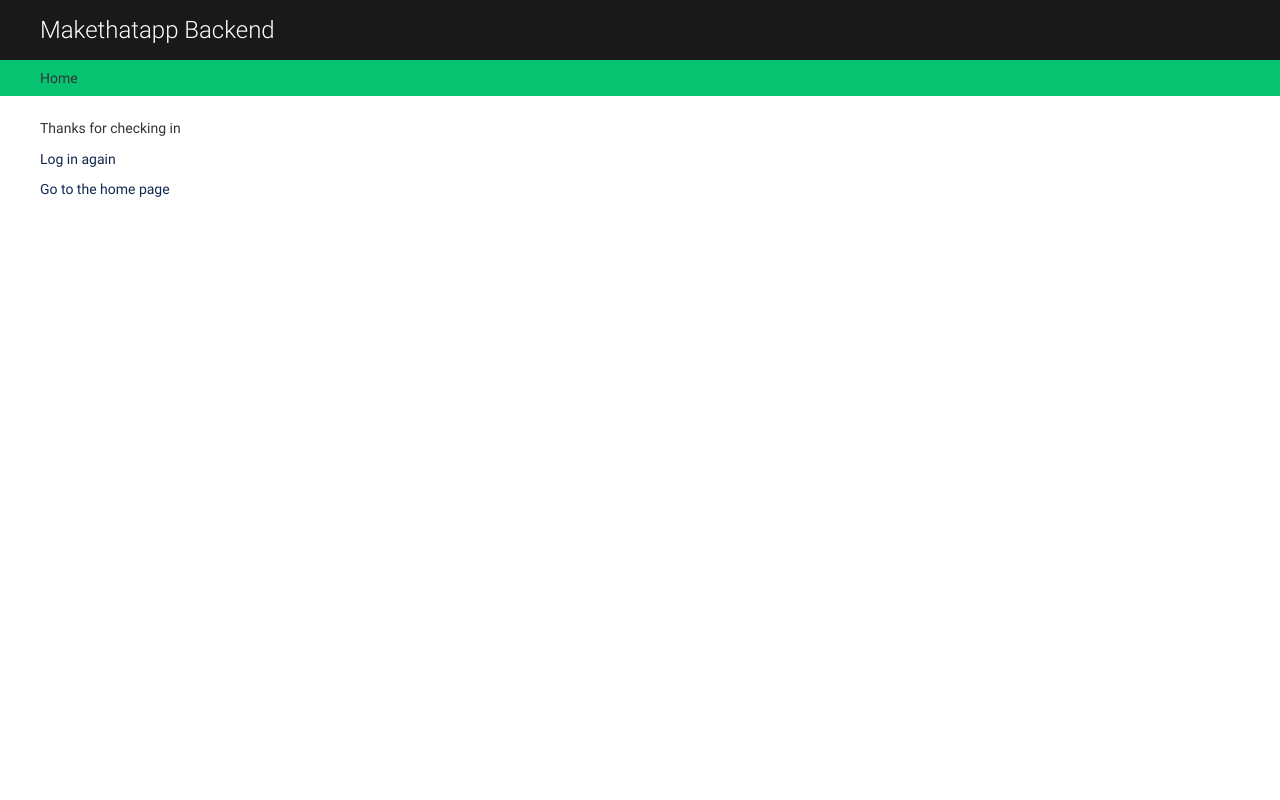
After one commit to CryceTruly/MTA-makethatapp-backend, a Django app: template templates/registration/logged_out.html in a window 1280 px wide. The commit adds this page. Run offline with Django 3.2, Linux system fonts and the light colour scheme; the template is opened without the code that fills it, so the values that code supplies are empty; some libraries are stand-ins or nearby versions.

Commit message:
feat(design): Customise look and feel to project design

```diff
--- a/makethatapp/settings.py
+++ b/makethatapp/settings.py
@@ -60,7 +60,7 @@ ROOT_URLCONF = 'makethatapp.urls'
 TEMPLATES = [
     {
         'BACKEND': 'django.template.backends.django.DjangoTemplates',
-        'DIRS': [BASE_DIR+"/templates"],
+        'DIRS': [os.path.join(BASE_DIR,'templates')],
         'APP_DIRS': True,
         'OPTIONS': {
             'context_processors': [
@@ -136,7 +136,9 @@ WORD_LENGTH = 5
 STATIC_URL = '/static/'
 
 STATIC_ROOT = os.path.join(BASE_DIR, 'static')
-
+STATICFILES_DIRS = [
+    os.path.join(BASE_DIR, 'static')
+]
 
 MEDIA_URL='/media/'
 MEDIA_ROOT='/media/'
--- a/makethatapp/static/css/main.css
+++ /dev/null
@@ -1,3 +0,0 @@
-body {
-    background: red;
-}
--- a/makethatapp/urls.py
+++ b/makethatapp/urls.py
@@ -17,9 +17,31 @@ from django.contrib import admin
 from django.urls import path, include
 from django.conf.urls.static import static
 from django.conf import settings
+from django.contrib.auth import views as auth_views
+
 
 urlpatterns = [
     path('admin/', admin.site.urls),
     path('ckeditor/',include('ckeditor_uploader.urls')),
-    path('',include('makethatapp.apps.lessons.urls'))
+    path('',include('makethatapp.apps.lessons.urls')),
+    path(
+    'admin/password_reset/',
+    auth_views.PasswordResetView.as_view(),
+    name='admin_password_reset',
+),
+path(
+    'admin/password_reset/done/',
+    auth_views.PasswordResetDoneView.as_view(),
+    name='password_reset_done',
+),
+path(
+    'reset/<uidb64>/<token>/',
+    auth_views.PasswordResetConfirmView.as_view(),
+    name='password_reset_confirm',
+),
+path(
+    'reset/done/',
+    auth_views.PasswordResetCompleteView.as_view(),
+    name='password_reset_complete',
+),
 ]+ static(settings.MEDIA_URL, document_root=settings.MEDIA_ROOT)
--- /dev/null
+++ b/static/css/main.css
@@ -0,0 +1,58 @@
+#header {
+  height: 60px;
+  background: #191919;
+  color: white;
+      z-index: 5;
+box-sizing: border-box;
+}
+
+#branding h1 {
+  color: white;
+}
+
+a:link,
+a:visited {
+  color: #10284e;
+}
+
+div.breadcrumbs {
+  background: #05c371;
+}
+
+div.breadcrumbs a {
+  color: #333333;
+}
+.module h2,
+.module caption,
+.inline-group h2 {
+  background:#fa8142;
+}
+
+.button,
+input[type="submit"],
+input[type="button"],
+.submit-row input,
+a.button {
+  background: #10284e;
+}
+
+.selector-chosen > h2{
+
+    background: #05c371 !important;
+    color: white !important;
+}
+input[type="submit"] {
+  background: #05c371 !important;
+  color: white !important;
+}
+
+
+
+.colMS > h2{
+  content: 'hello';
+}
+
+
+div .colMS{
+  width: 60% !important;
+}
--- a/makethatapp/templates/admin/base_site.html
+++ b/templates/admin/base_site.html
@@ -5,14 +5,16 @@
 
 
 {% block branding  %}
-<h1 id="head">
-    <img src="{%static 'img/logo.png'%}" alt='logo' height="35" width="50" />
-    MAKETHATAPP
-
-</h1>
+<h1 id="head">Makethatapp Backend</h1>
 
 
 {%endblock%}
+
+
+{% block title %}
+Make that app
+
+{% endblock %}
 {% block extrastyle %}
 <link rel="stylesheet" href="{% static 'css/main.css' %}">
 {% endblock %}
--- /dev/null
+++ b/templates/registration/logged_out.html
@@ -0,0 +1,10 @@
+{% extends "admin/base_site.html" %}
+{% load i18n %}
+
+{% block breadcrumbs %}<div class="breadcrumbs"><a href="../">{% trans 'Home' %}</a></div>{% endblock %}
+
+{% block content %}
+<p>Thanks for checking in</p>
+<p><a href="../">Log in again</a></p>
+<p><a href="/">Go to the home page</a></p>
+{% endblock %}
```
Also changed, not shown: makethatapp/apps/lessons/admin.py (+9 -1 lines), makethatapp/templates/index.html (deleted, +0 -12 lines), makethatapp/templates/base.html (deleted), static/img/logo.png (added).
